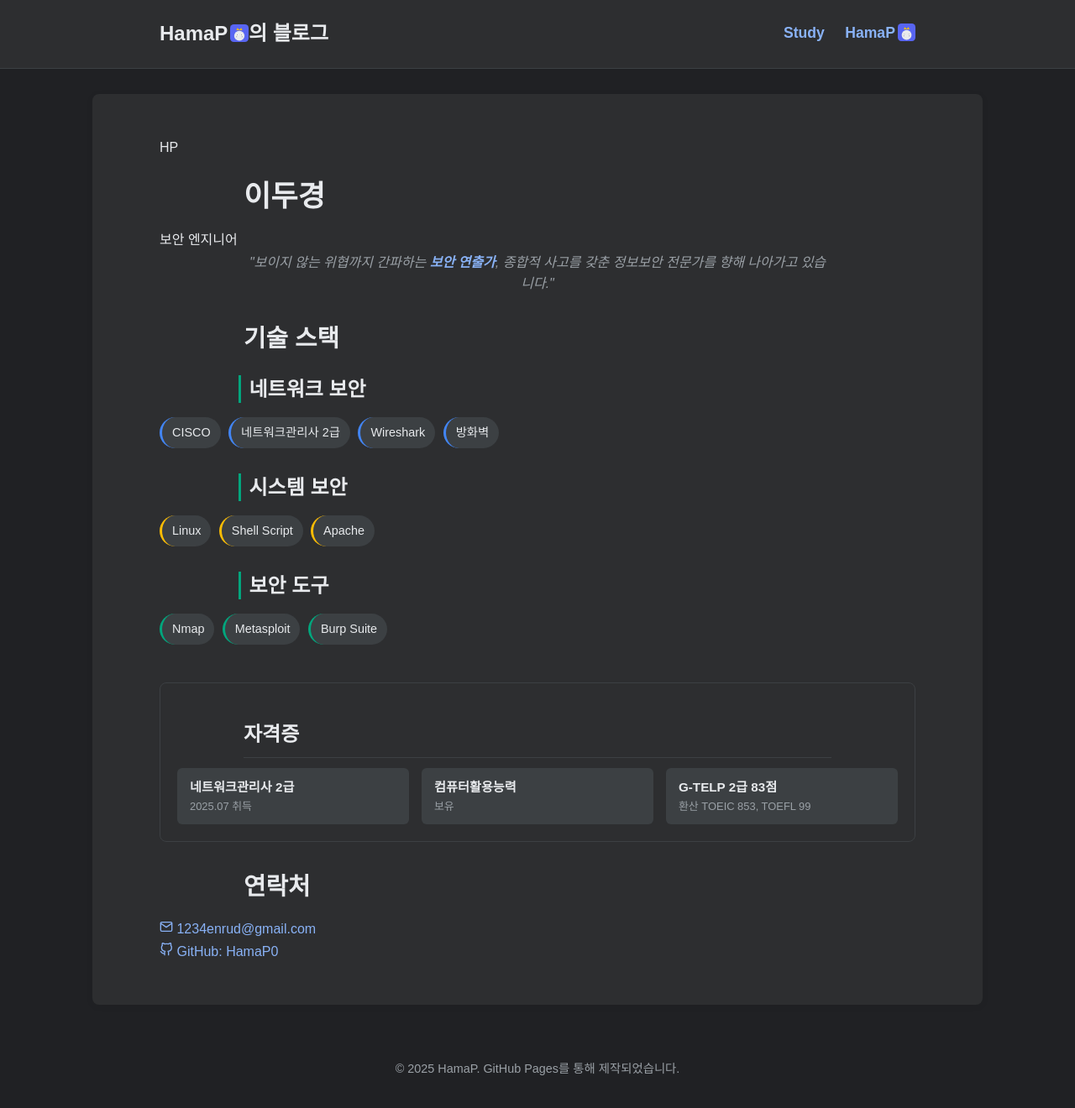
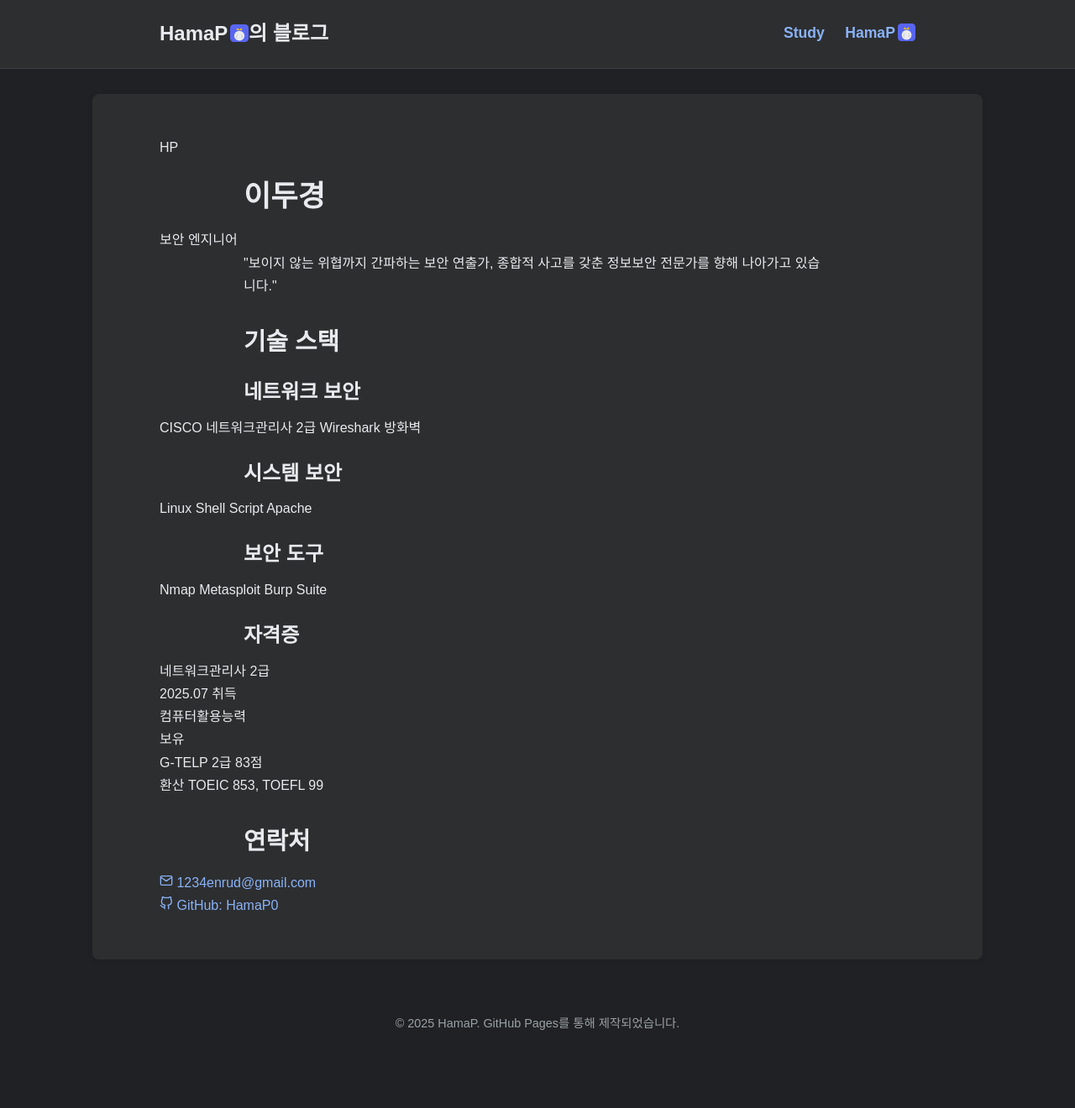
Before and after one commit to HamaP0/HamaP0.github.io, a Jekyll site: the page built from about.html, in a window 1280 px wide. Shown: the whole page at 84% size. Built offline with Jekyll 4.4.1, drawn with Linux system fonts in a browser that asks for light colours; some web fonts are replaced; after the commit the page ends 1266 px from its top, so only the background shows below that.

Commit message:
Update style.scss

```diff
--- a/assets/css/style.scss
+++ b/assets/css/style.scss
@@ -425,116 +425,6 @@ hr {
 }
 
 /* ------------------- */
-/* 보안 전문가 스타일 */
-/* ------------------- */
-.security-skills-section {
-  margin-bottom: 40px;
-}
-
-.skill-category {
-  margin-bottom: 25px;
-}
-
-.category-title {
-  font-size: 1.2em;
-  font-weight: bold;
-  color: var(--text-color);
-  margin: 15px 0 10px;
-  padding-left: 10px;
-  border-left: 3px solid var(--category-color);
-}
-
-.skill-tag {
-  background-color: var(--tag-bg);
-  color: var(--text-color);
-  padding: 6px 12px;
-  border-radius: 20px;
-  font-size: 0.9em;
-  display: inline-block;
-  margin: 5px 5px 5px 0;
-  transition: all 0.2s;
-}
-
-.skill-tag:hover {
-  background-color: var(--tag-hover-bg);
-  transform: translateY(-2px);
-}
-
-.skill-tag.security {
-  border-left: 3px solid #00A67D;
-}
-
-.skill-tag.network {
-  border-left: 3px solid #4285F4;
-}
-
-.skill-tag.cloud {
-  border-left: 3px solid #EA4335;
-}
-
-.skill-tag.system {
-  border-left: 3px solid #FBBC05;
-}
-
-.skill-tag.programming {
-  border-left: 3px solid #34A853;
-}
-
-.certifications {
-  background-color: var(--content-bg);
-  border: 1px solid var(--border-color);
-  border-radius: 8px;
-  padding: 20px;
-  margin-top: 20px;
-}
-
-.cert-title {
-  font-size: 1.2em;
-  font-weight: bold;
-  color: var(--text-color);
-  margin: 0 0 15px;
-  padding-bottom: 10px;
-  border-bottom: 1px solid var(--border-color);
-}
-
-.cert-list {
-  display: grid;
-  grid-template-columns: repeat(auto-fill, minmax(250px, 1fr));
-  gap: 15px;
-}
-
-.cert-item {
-  background-color: var(--tag-bg);
-  padding: 10px 15px;
-  border-radius: 6px;
-  font-size: 0.95em;
-}
-
-.cert-item .cert-name {
-  font-weight: bold;
-  color: var(--text-color);
-}
-
-.cert-item .cert-date {
-  color: var(--footer-text);
-  font-size: 0.85em;
-}
-
-.profile-description {
-  max-width: 700px;
-  text-align: center;
-  color: var(--footer-text);
-  font-size: 1.1em;
-  line-height: 1.6;
-  font-style: italic;
-}
-
-.security-highlight {
-  color: var(--link-color);
-  font-weight: bold;
-}
-
-/* ------------------- */
 /* 푸터 (하단)         */
 /* ------------------- */
 .site-footer {
```
